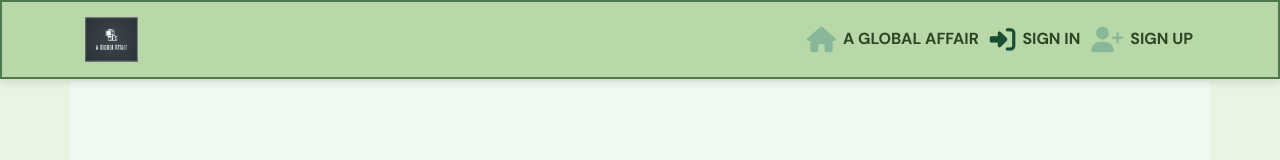
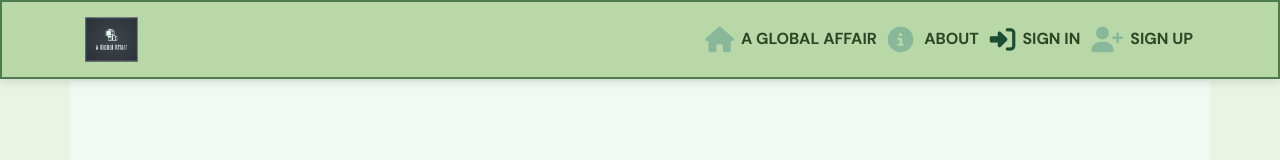
Before and after one commit to dinakidane/global-affair, a React (Create React App) app: page /signin in a window 1280 px wide. Shown: the top 160 px of the page. Built offline with nearby package versions, Linux system fonts and the light colour scheme; no server answers.

Commit message:
add about to navbar.js

```diff
--- a/src/components/NavBar.js
+++ b/src/components/NavBar.js
@@ -117,6 +117,14 @@ const NavBar = () => {
               <i className="fas fa-home"></i>A Global Affair
             </NavLink>
 
+            <NavLink
+              className={styles.NavLink}
+              activeClassName={styles.Active}
+              to="/about"
+            >
+              <i className="fas fa-info-circle"></i> About
+            </NavLink>
+
             {currentUser ? loggedInIcons : loggedOutIcons}
           </Nav>
         </Navbar.Collapse>
```
